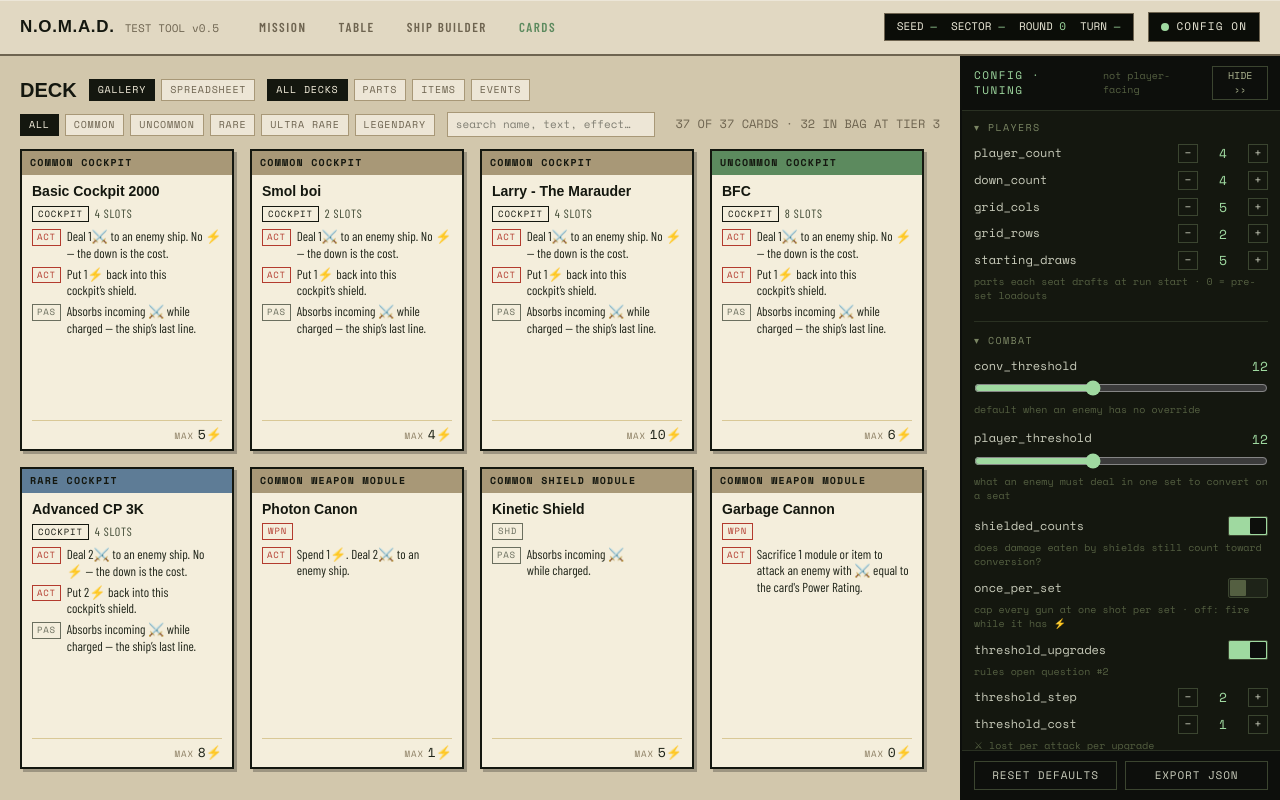
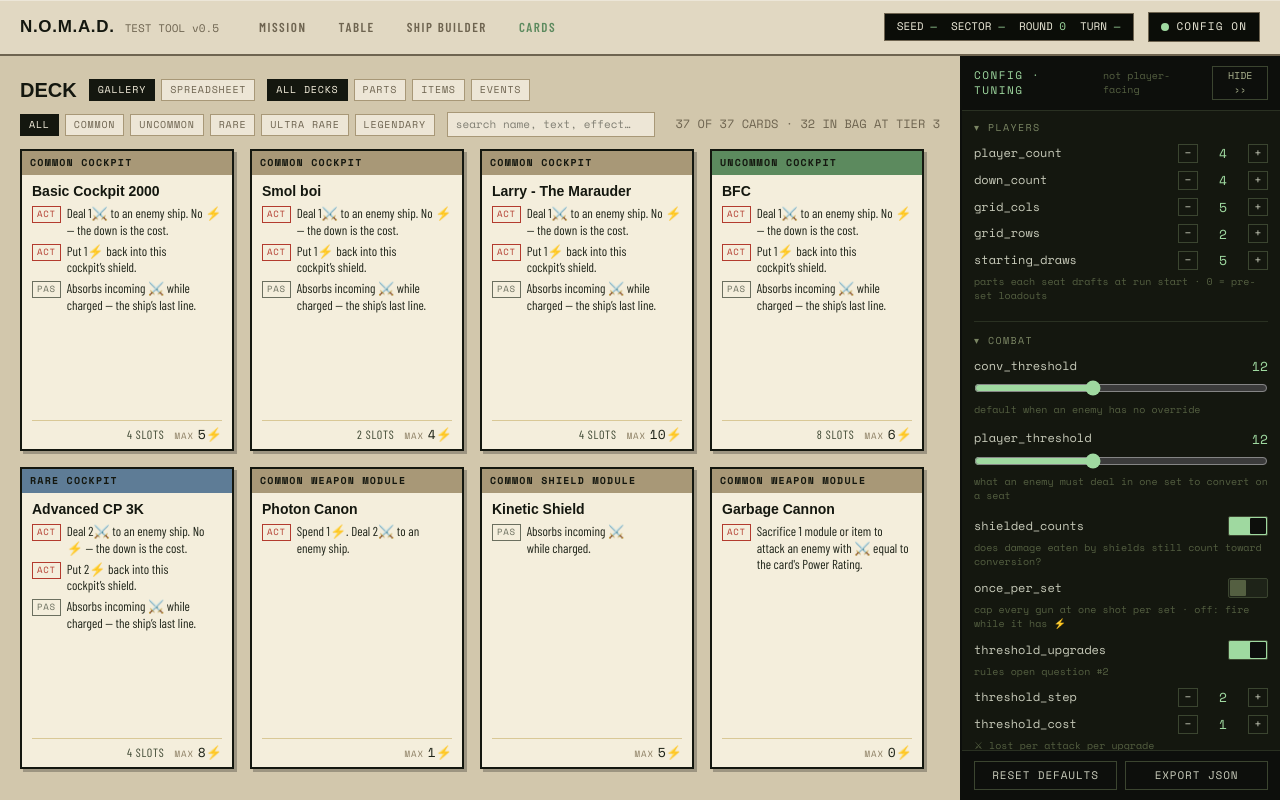
Before and after one commit to SteveCrse/project_nomad, a React (Vite) app: page / in a window 1280 px wide. Both pictures are taken after a click on the tab "CARDS". Built offline with nearby package versions, Linux system fonts and the light colour scheme; a web font is replaced by a local one.

Commit message:
layout fix

```diff
--- a/src/components/game/CardTile.tsx
+++ b/src/components/game/CardTile.tsx
@@ -63,20 +63,6 @@ export function CardTile({ card }: { card: Card }) {
           {card.name}
         </div>
 
-        <div className="flex items-center gap-1.5">
-          <span
-            className="border px-[5px] py-px font-mono text-[9px] tracking-[0.1em]"
-            style={{ color: ROLE_COLOR[role], borderColor: ROLE_COLOR[role] }}
-          >
-            {role}
-          </span>
-          {subtitle && (
-            <span className="truncate font-body text-[12px] tracking-[0.06em] text-n-600 uppercase">
-              {subtitle}
-            </span>
-          )}
-        </div>
-
         <div className="flex min-h-0 flex-1 flex-col gap-[5px] overflow-hidden">
           {lines.map((line, i) => {
             const chip = TIMING_CHIP[line.timing];
@@ -133,11 +119,17 @@ function Footer({ card }: { card: Card }) {
   }
 
   if (card.energyCapacity === null || card.energyCapacity === undefined) return null;
+  const isCockpit = card.kind === 'part' && card.role === 'COCKPIT';
   return (
     <div
       className={`${strip} justify-end gap-1`}
       title="the most ⚡ this module’s own pool holds"
     >
+      {isCockpit && (
+        <span className="mr-1.5 truncate font-body text-[12px] tracking-[0.06em] text-n-600 uppercase">
+          {card.slots} SLOTS
+        </span>
+      )}
       <span className="font-mono text-[9px] tracking-[0.1em] text-putty-600">MAX</span>
       <span className="font-mono text-[13px] text-n-800">{card.energyCapacity}⚡</span>
     </div>
```
